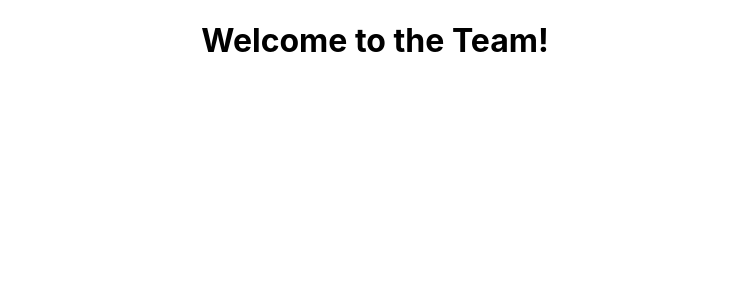
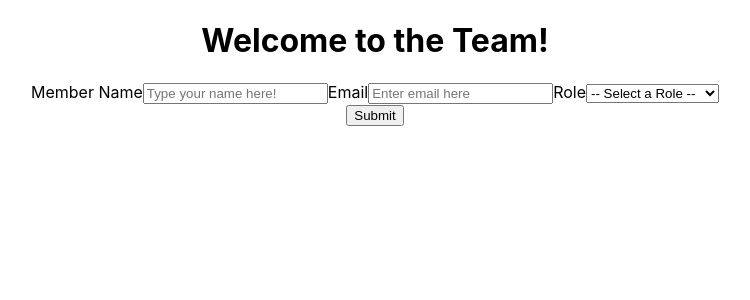
Before and after one commit to bloominstituteoftechnology/team-builder, a React (Create React App) app in the folder team-builder/: page / in a window 1280 px wide. Shown: the top 300 px of the page, without its empty margins (265-1015 px from the left). Built offline with nearby package versions, Linux system fonts and the light colour scheme.

Commit message:
finished mvp with one bug

```diff
--- a/team-builder/src/App.js
+++ b/team-builder/src/App.js
@@ -5,10 +5,8 @@ import MemberForm from './MemberForm';
 
 
 const initialFormValues = {
-  // Text input
-  MemberName: '',
+  memberName: '',
   email: '',
-  // DropDown input
   role: ''}
 
 function App() {
@@ -22,7 +20,7 @@ function App() {
 
   const submitForm = () => {
     const newMember = {
-      MemberName: formValues.MemberName.trim(),
+      MemberName: formValues.memberName.trim(),
       email: formValues.email.trim(),
       role: formValues.role
     }
@@ -32,6 +30,7 @@ function App() {
     } else {
       setMembers([...members]);
       setFormValues(initialFormValues);
+      setError('');
     }
   }
 
@@ -46,9 +45,9 @@ function App() {
         />
 
         {
-          members.map(member => {
+          members.map((member, idx) => {
             return (
-              <Member key={member.id} details={member} />
+              <Member key={idx} details={member} />
             )
           })
         }
--- a/team-builder/src/Member.js
+++ b/team-builder/src/Member.js
@@ -1,9 +1,17 @@
-import React from 'react'
+import React from 'react';
 
-export default function Member() {
+export default function Member(props) {
+    const { details } = props;
+
+    if (!details){
+        return <h3>Fetching your Team Members info...</h3>
+    }
+
     return (
-        <div>
-
+        <div className='member container'>
+            <h2>{details.memberName}</h2>
+            <p>Email: {details.email}</p>
+            <p>Role: {details.role}</p>
         </div>
     )
 }
--- a/team-builder/src/MemberForm.js
+++ b/team-builder/src/MemberForm.js
@@ -1,9 +1,55 @@
-import React from 'react'
+import React from 'react';
 
-export default function MemberForm() {
+export default function MemberForm(props) {
+    const { values, update, submit } = props;
+
+    const onChange = e => {
+        const name = e.target.name;
+        const { value } = e.target;
+        update(name, value);
+    }
+
+    const onSubmit = e => {
+        e.preventDefault();
+        submit();
+    }
+
     return (
-        <div>
+        <form className='form container' onSubmit={onSubmit}>
+            <div className='form-group inputs'>
+                <label>Member Name
+                    <input
+                    name='memberName'
+                    type='text'
+                    placeholder='Type your name here!'
+                    maxLength='30'
+                    value={values.memberName}
+                    onChange={onChange}
+                    />
+                </label>
 
-        </div>
+                <label>Email
+                    <input
+                    name='email'
+                    type='email'
+                    placeholder='Enter email here'
+                    value={values.email}
+                    onChange={onChange}
+                    />
+                </label>
+
+                <label>Role
+                    <select value={values.role} name='role' onChange={onChange}>
+                        <option value=''>-- Select a Role --</option>
+                        <option value ='backend engineer'>Backend Engineer</option>
+                        <option value ='frontend engineer'>Frontend Engineer</option>
+                        <option value ='designer'>Designer</option>
+                    </select>
+                </label>
+                <div className='submit'>
+                    <button>Submit</button>
+                </div>
+            </div>
+        </form>
     )
 }
```
Also changed, not shown: team-builder/src/reportWebVitals.js (deleted, +0 -13 lines).
